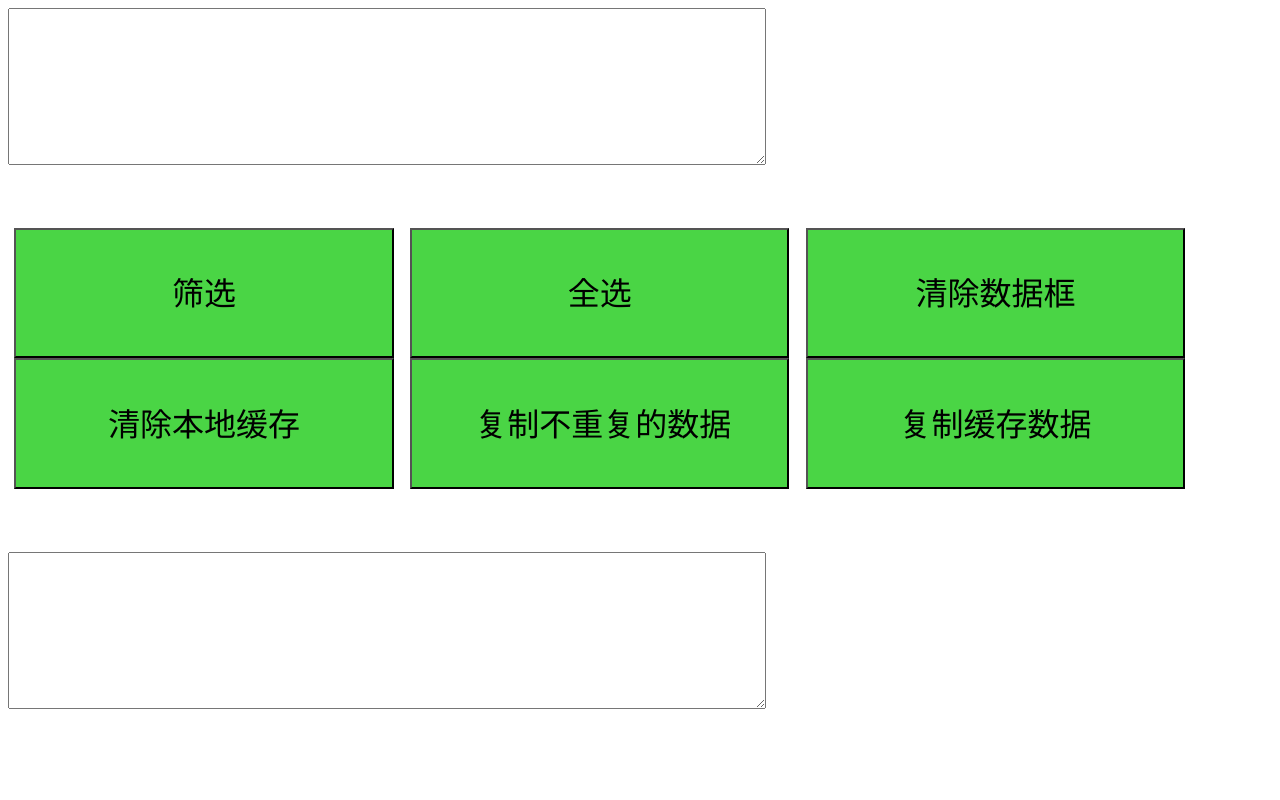
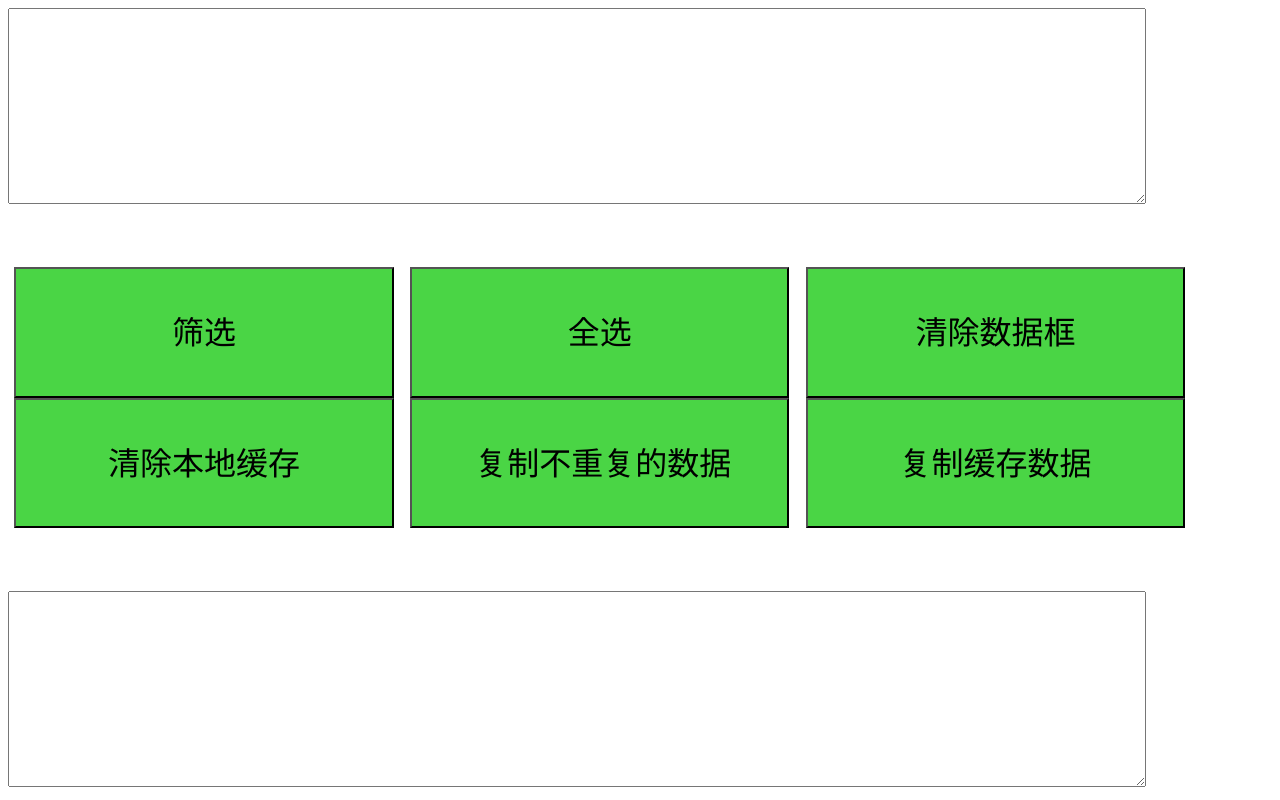
Before and after one commit to YYM222/ycode, a plain HTML site: page 匹配词条.html in a window 1280 px wide. Drawn offline with Linux system fonts and the light colour scheme.

Commit message:
Update 匹配词条.html

```diff
--- a/匹配词条.html
+++ b/匹配词条.html
@@ -14,8 +14,8 @@
 <style>
   #data,
   #result {
-    width: 60%;
-    height: 20%;
+    width: 90%;
+    height: 25%;
   }
 
   #control {
```
